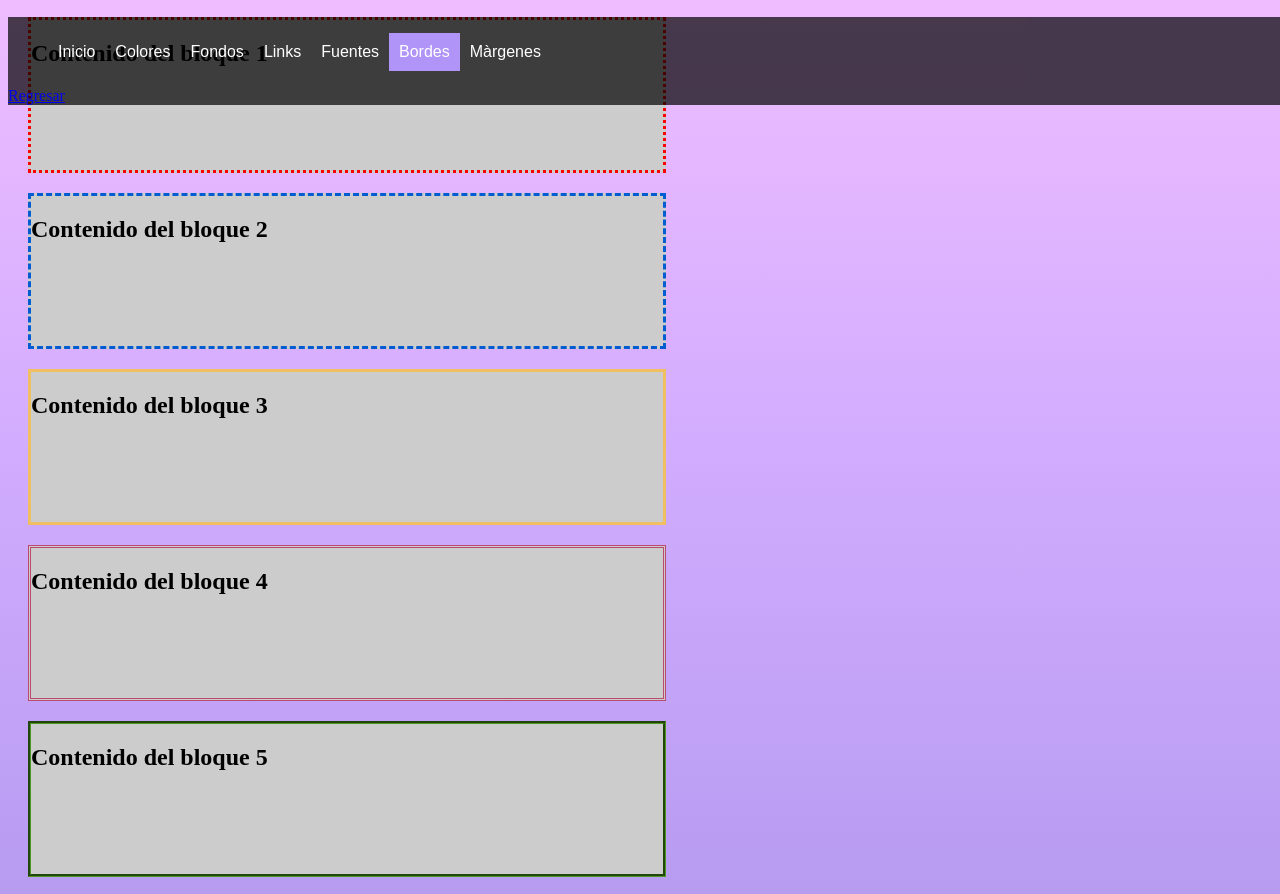
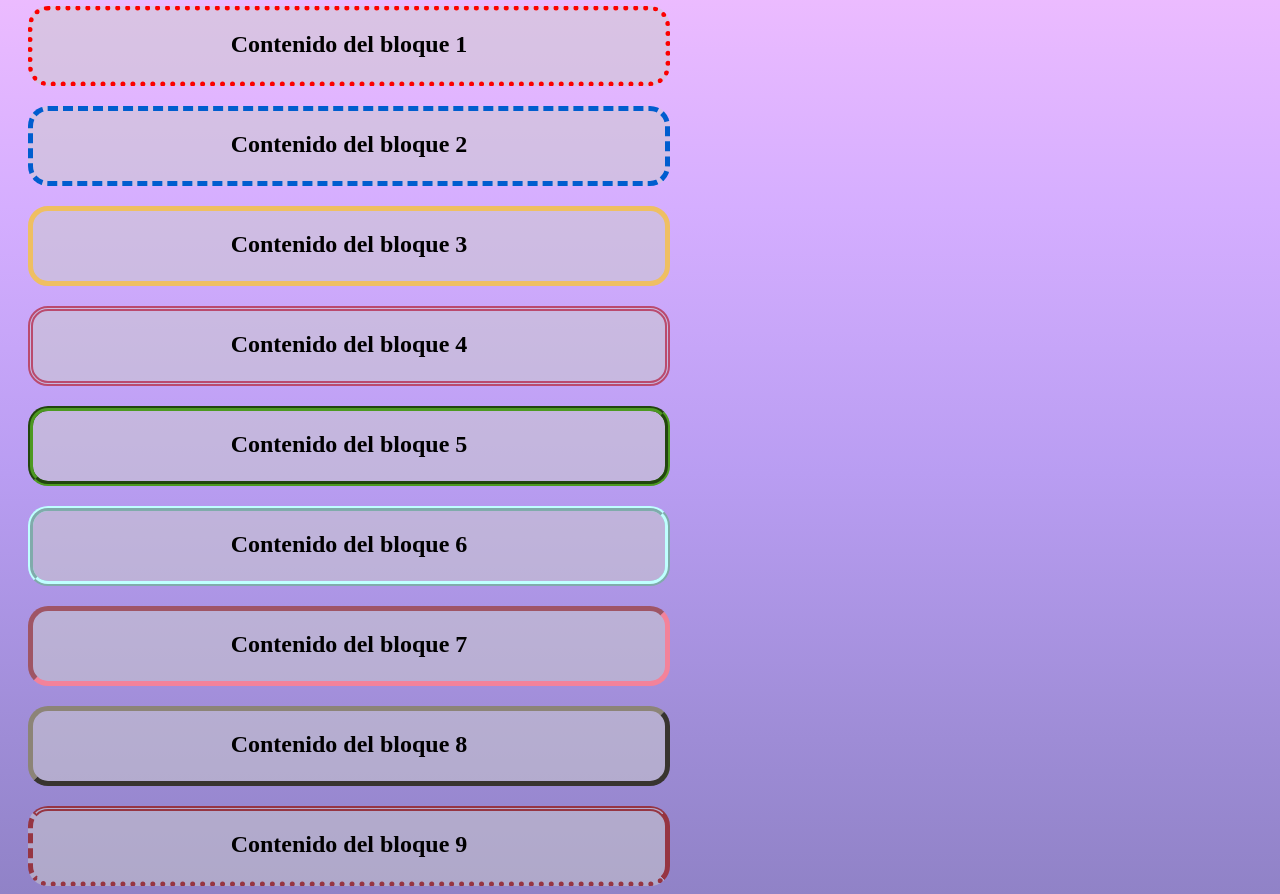
Before and after one commit to DianaTIADSM/bordes, a plain HTML site: page index.html in a window 1280 px wide. Shown: the part 60-954 px from the top of the page. Drawn offline with Linux system fonts and the light colour scheme.

Commit message:
cambie el menú

```diff
--- a/index.html
+++ b/index.html
@@ -10,24 +10,7 @@
     </head>
 
     <body>
-        <h1>
-            <p style="color: blueviolet;" font-family="Brush Script MT" style="font-size:10px">Bordes</p>
-        </h1>
-
-        <header>
-            <nav>
-                <ul>
-                    <li><a href="index.html">Inicio</a></li>
-                    <li><a href="colores.html">Colores</a></li>
-                    <li><a href="fondos.html">Fondos</a></l>
-                    <li><a href="links.html">Links</a></li>
-                    <li> <a href="fuentes.html">Fuentes</a></li>
-                    <li><a href="bordes.html" class="active">Bordes</a></li>
-                    <li><a href="margenes.html">Màrgenes</a></li>
-                </ul>
-            </nav>
-            <a href="index.html">Regresar</a>
-        </header>
+        <h1 style="color: blueviolet;" font-family="Brush Script MT" style="font-size:10px">Bordes</h1>
 
         <section class="borde1" id="bloque1">
             <h2>Contenido del bloque 1</h2>
--- a/style.css
+++ b/style.css
@@ -7,52 +7,9 @@ p {
     font-family: Arial, sans-serif;
 }
 
-header {
-    background: rgba(0, 0, 0, 0.7);
-    width: 100%;
-    position: fixed;
-    z-index: 100;
-}
-
 h1 {
     font-family: Arial, sans-serif;
-}
-
-nav {
-    float: center;
-}
-
-nav ul {
-    list-style: none;
-    overflow: hidden;
-}
-
-nav ul li {
-    float: left;
-    font-family: Arial, sans-serif;
-    font-size: 16px;
-}
-
-nav ul li a {
-    display: block;
-    padding: 10px;
-    color: #fff;
-    text-decoration: none;
-}
-
-nav ul li:hover {
-    background: #9F81D1;
-}
-
-ul.horizontal {
-    margin: 0;
-    padding: 0;
-}
-
-ul.horizontal li {
-    display: block;
-    float: left;
-    padding: 0 10px;
+    text-align: center;
 }
 
 .active {
@@ -71,59 +28,81 @@ ul.horizontal li {
 #bloque9,
 #bloque10 {
     width: 50%;
-    height: 150px;
-    background: #ccc;
+    height: 70px;
+    background: rgba(204, 204, 204, 0.522);
     margin: 20px;
+    text-align: center;
 }
 
 .borde1 {
-    border: #fc0000;
+    border-color: #fc0000;
     border-style: dotted;
+    border-width: 5px;
+    border-radius: 20px;
 }
 
 .borde2 {
-    border: #005dcf;
+    border-color: #005dcf;
     border-style: dashed;
+    border-width: 5px;
+    border-radius: 20px;
 }
 
 .borde3 {
-    border: #efbf62;
+    border-color: #efbf62;
     border-style: solid;
+    border-width: 5px;
+    border-radius: 20px;
 }
 
 .borde4 {
-    border: #ba4a6e;
+    border-color: #ba4a6e;
     border-style: double;
+    border-width: 5px;
+    border-radius: 20px;
 }
 
 .borde5 {
-    border: #4d9921;
+    border-color: #4d9921;
     border-style: groove;
+    border-width: 5px;
+    border-radius: 20px;
 }
 
 .borde6 {
-    border: #bfffff;
+    border-color: #bfffff;
     border-style: ridge;
+    border-width: 5px;
+    border-radius: 20px;
 }
 
 .borde7 {
-    border: #f3829a;
+    border-color: #f3829a;
     border-style: inset;
+    border-width: 5px;
+    border-radius: 20px;
 }
 
 .borde8 {
-    border: #8c8477;
+    border-color: #8c8477;
     border-style: outset;
+    border-width: 5px;
+    border-radius: 20px;
 }
 
 .borde9 {
-    border: #963542;
-    border-style: none;
+    border-color: #963542;
+    border-style: double solid dotted dashed;
+    border-width: 5px;
+    border-radius: 20px;
 }
 
 .borde10 {
-    border: #4a6aba;
-    border-style: hidden;
+    border-color: #4a6aba;
+    border-bottom: double;
+    border-top:double;
+    border-width: 5px;
+    border-radius: 20px;
 }
 
 .margen1 {
```
